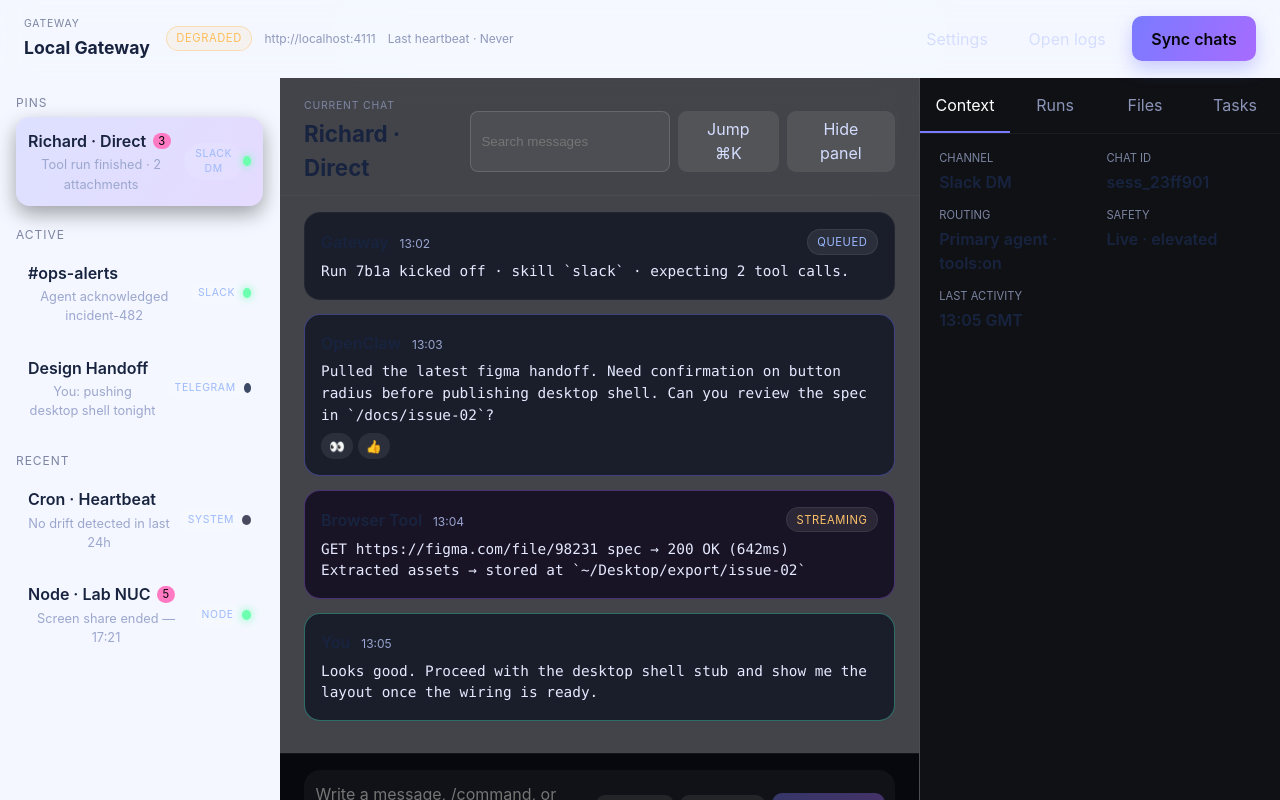
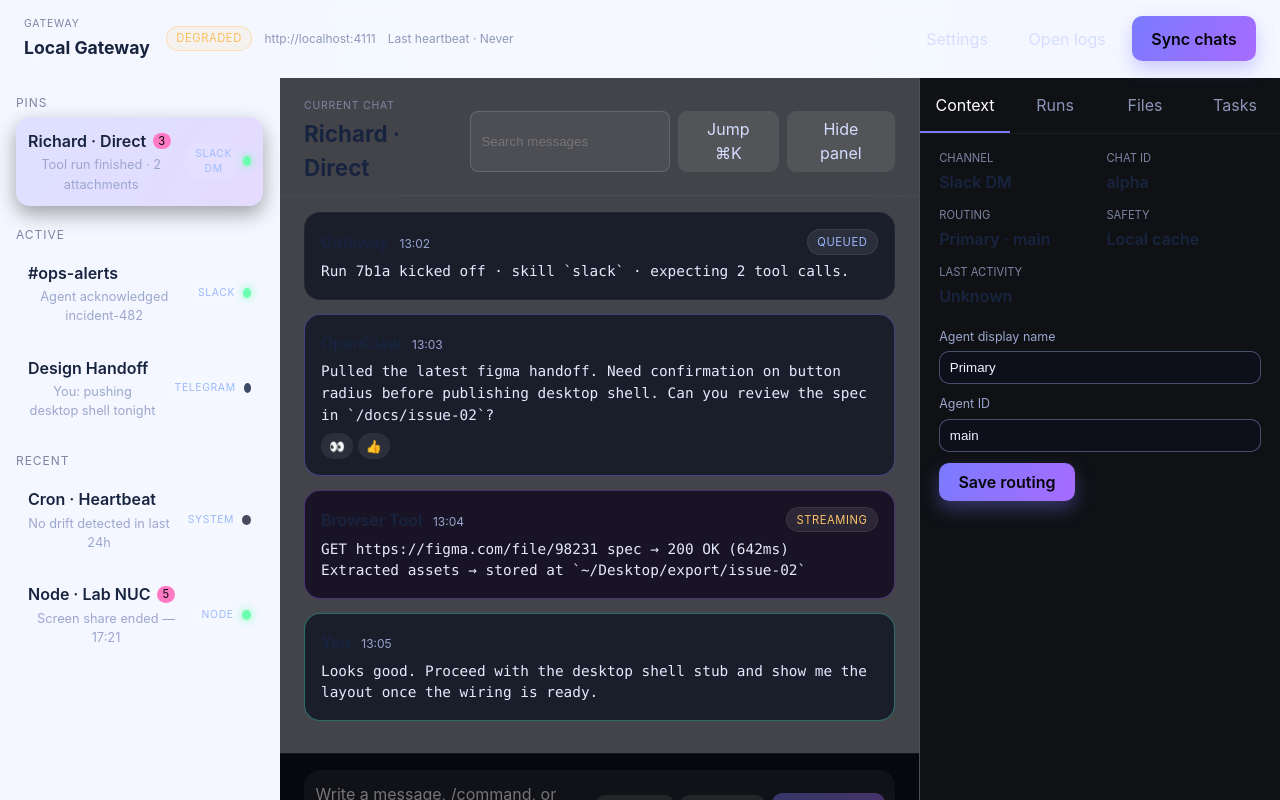
Before and after one commit to ispyinternet/openclaw-local-chat, a Svelte app: page / in a window 1280 px wide. Built offline with nearby package versions, Linux system fonts and the light colour scheme.

Commit message:
feat: add per-chat routing editor in context panel

```diff
--- a/src/App.svelte
+++ b/src/App.svelte
@@ -10,13 +10,9 @@
     mode: 'Live'
   };
 
-  const contextItems = [
-    { label: 'Channel', value: 'Slack DM' },
-    { label: 'Chat ID', value: 'sess_23ff901' },
-    { label: 'Routing', value: 'Primary agent · tools:on' },
-    { label: 'Safety', value: 'Live · elevated' },
-    { label: 'Last activity', value: '13:05 GMT' }
-  ];
+  let routingAgentId = 'main';
+  let routingAgentDisplayName = 'Primary';
+  let routingSaving = false;
 
   const runs = [
     {
@@ -305,6 +301,7 @@
     persistDraftForSession(selectedSessionId, composerValue);
     selectedSessionId = sessionId;
     selectedSession = findSession(sessionId);
+    syncRoutingDraftFromSession(selectedSession);
     try {
       const client = dataClient ?? fallbackAdapter;
       messages = await client.getMessages(sessionId);
@@ -320,6 +317,43 @@
     searchResults = [];
     highlightedMessageId = null;
     restoreDraftForSession(sessionId);
+  }
+
+  function syncRoutingDraftFromSession(session) {
+    routingAgentId = session?.agentId || 'main';
+    routingAgentDisplayName = session?.agentDisplayName || 'Primary';
+  }
+
+  async function saveSessionRouting() {
+    if (!selectedSessionId || !dataClient?.setSessionAgent || routingSaving) return;
+
+    routingSaving = true;
+    errorMessage = '';
+    try {
+      const updated = await dataClient.setSessionAgent({
+        sessionId: selectedSessionId,
+        agentId: routingAgentId,
+        agentDisplayName: routingAgentDisplayName
+      });
+
+      sections = sections.map((section) => ({
+        ...section,
+        sessions: section.sessions.map((session) => (
+          session.id === selectedSessionId
+            ? {
+              ...session,
+              agentId: updated?.agentId || routingAgentId || 'main',
+              agentDisplayName: updated?.agentDisplayName || routingAgentDisplayName || 'Primary'
+            }
+            : session
+        ))
+      }));
+    } catch (error) {
+      console.error('Unable to save chat routing', error);
+      errorMessage = 'Failed to save chat routing.';
+    } finally {
+      routingSaving = false;
+    }
   }
 
   function generateChatTitle(input) {
@@ -725,11 +759,22 @@
   }
 
   $: selectedSession = findSession(selectedSessionId);
+  $: syncRoutingDraftFromSession(selectedSession);
   $: selectedSessionIsGateway = isGatewaySessionId(selectedSessionId);
   $: sendDisabled = !composerValue.trim() || sendingMessage || (selectedSessionIsGateway && gateway.status === 'offline');
   $: composerGatewayStatus = selectedSessionIsGateway
     ? (gateway.status === 'offline' ? 'Gateway offline' : `Gateway ${gateway.status}`)
     : 'Local chat';
+  $: contextItems = [
+    { label: 'Channel', value: selectedSession?.channel || 'Unknown' },
+    { label: 'Chat ID', value: selectedSession?.id || '—' },
+    {
+      label: 'Routing',
+      value: `${selectedSession?.agentDisplayName || 'Primary'} · ${selectedSession?.agentId || 'main'}`
+    },
+    { label: 'Safety', value: selectedSessionIsGateway ? 'Live · gateway' : 'Local cache' },
+    { label: 'Last activity', value: selectedSession?.lastMessageAt || 'Unknown' }
+  ];
 </script>
 
 <div class="app-frame">
@@ -919,6 +964,21 @@
                 </div>
               {/each}
             </dl>
+            {#if selectedSession}
+              <div class="routing-form">
+                <label>
+                  <span>Agent display name</span>
+                  <input type="text" bind:value={routingAgentDisplayName} placeholder="Primary" />
+                </label>
+                <label>
+                  <span>Agent ID</span>
+                  <input type="text" bind:value={routingAgentId} placeholder="main" />
+                </label>
+                <button class="primary" on:click={saveSessionRouting} disabled={routingSaving}>
+                  {routingSaving ? 'Saving…' : 'Save routing'}
+                </button>
+              </div>
+            {/if}
           {:else if activeRightTab === 'runs'}
             <div class="runs-stack">
               {#each runs as run}
--- a/src/app.css
+++ b/src/app.css
@@ -464,6 +464,34 @@ button.primary:disabled {
   font-weight: 600;
 }
 
+.routing-form {
+  display: flex;
+  flex-direction: column;
+  gap: 0.7rem;
+  padding-top: 0.25rem;
+}
+
+.routing-form label {
+  display: flex;
+  flex-direction: column;
+  gap: 0.3rem;
+  font-size: 0.78rem;
+  color: #9ba6cd;
+}
+
+.routing-form input {
+  width: 100%;
+  background: rgba(14, 16, 28, 0.95);
+  color: #f0f3ff;
+  border: 1px solid rgba(120, 134, 184, 0.55);
+  border-radius: 10px;
+  padding: 0.5rem 0.6rem;
+}
+
+.routing-form button {
+  align-self: flex-start;
+}
+
 .runs-stack {
   display: flex;
   flex-direction: column;
```
